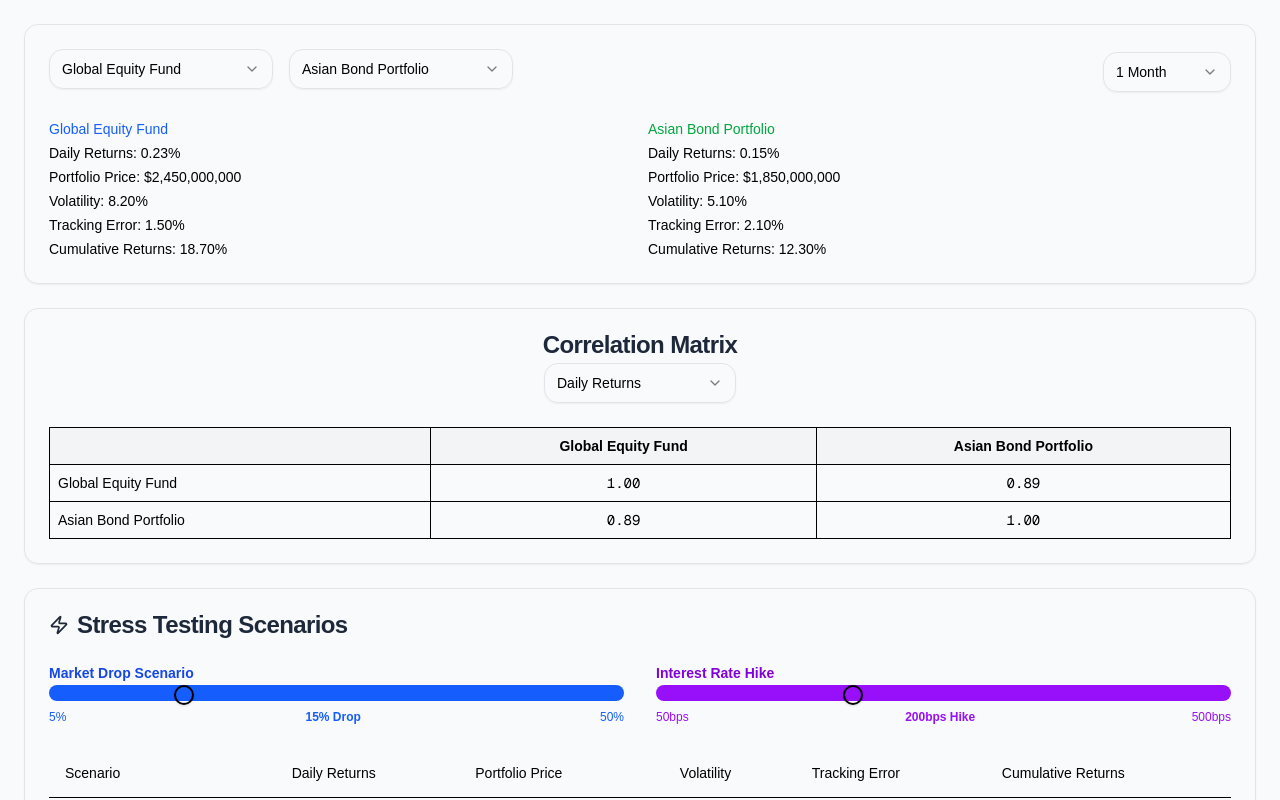
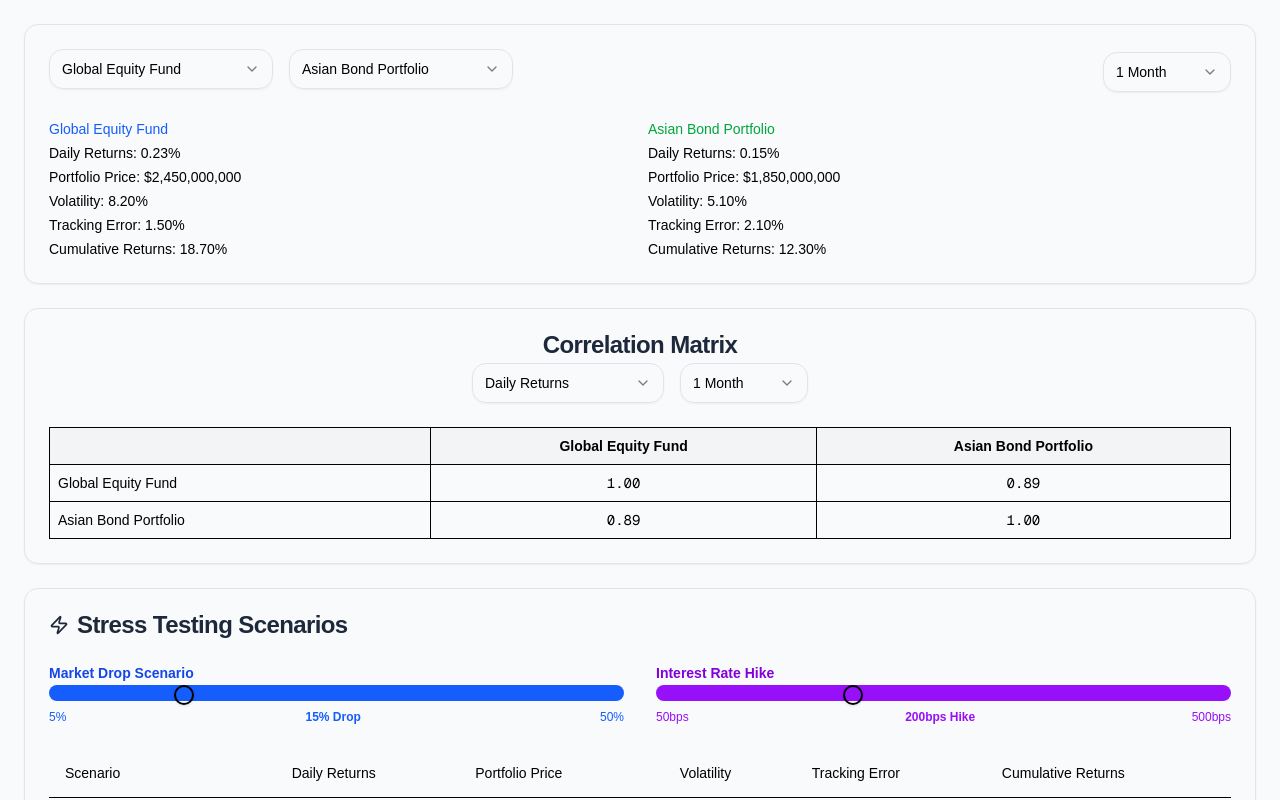
Before and after one commit to farhan-navas/gic-hacka, a Next.js app in the folder web-app/: page /portfolio in a window 1280 px wide. Shown: the top 800 px of the page. Built offline with nearby package versions, Linux system fonts and the light colour scheme.

Commit message:
Updated with new toggles

```diff
--- a/web-app/src/app/portfolio/page.tsx
+++ b/web-app/src/app/portfolio/page.tsx
@@ -198,12 +198,25 @@ export default function PortfolioPage() {
       <Card>
         <CardHeader className="flex justify-between items-center">
           <CardTitle>Correlation Matrix</CardTitle>
+          <div className="flex gap-4">
+            {/* Metric Selector */}
             <Select value={selectedMetric} onValueChange={setSelectedMetric}>
               <SelectTrigger className="w-48"><SelectValue /></SelectTrigger>
               <SelectContent>
                 {metricsList.map((m) => <SelectItem key={m.key} value={m.key}>{m.label}</SelectItem>)}
               </SelectContent>
             </Select>
+
+            {/* Time Period Selector */}
+            <Select value={selectedTimePeriod} onValueChange={setSelectedTimePeriod}>
+              <SelectTrigger className="w-32"><SelectValue placeholder="Select period" /></SelectTrigger>
+              <SelectContent>
+                {timePeriodOptions.map((option) => (
+                  <SelectItem key={option.value} value={option.value}>{option.label}</SelectItem>
+                ))}
+              </SelectContent>
+            </Select>
+          </div>
         </CardHeader>
         <CardContent>
           <table className="min-w-full border text-sm">
```
Lines whose indentation alone changed are shown as unchanged.
